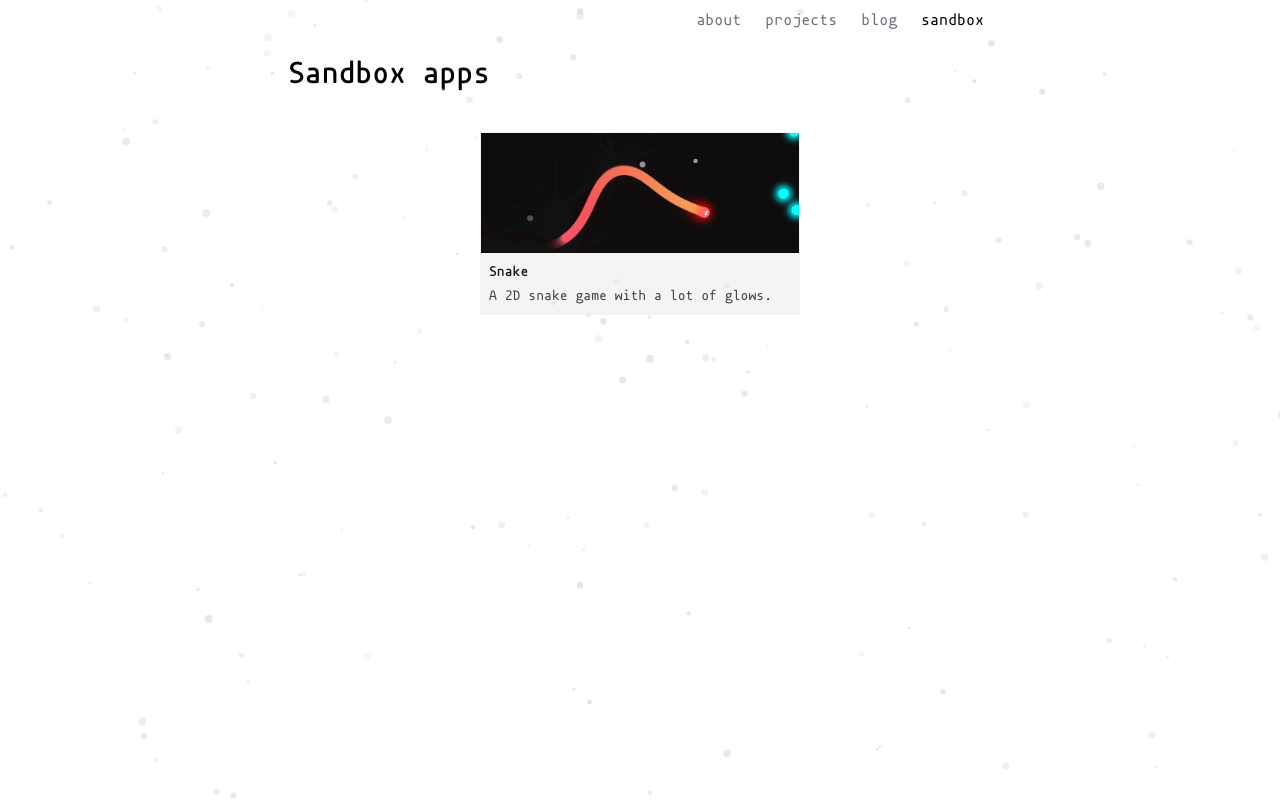
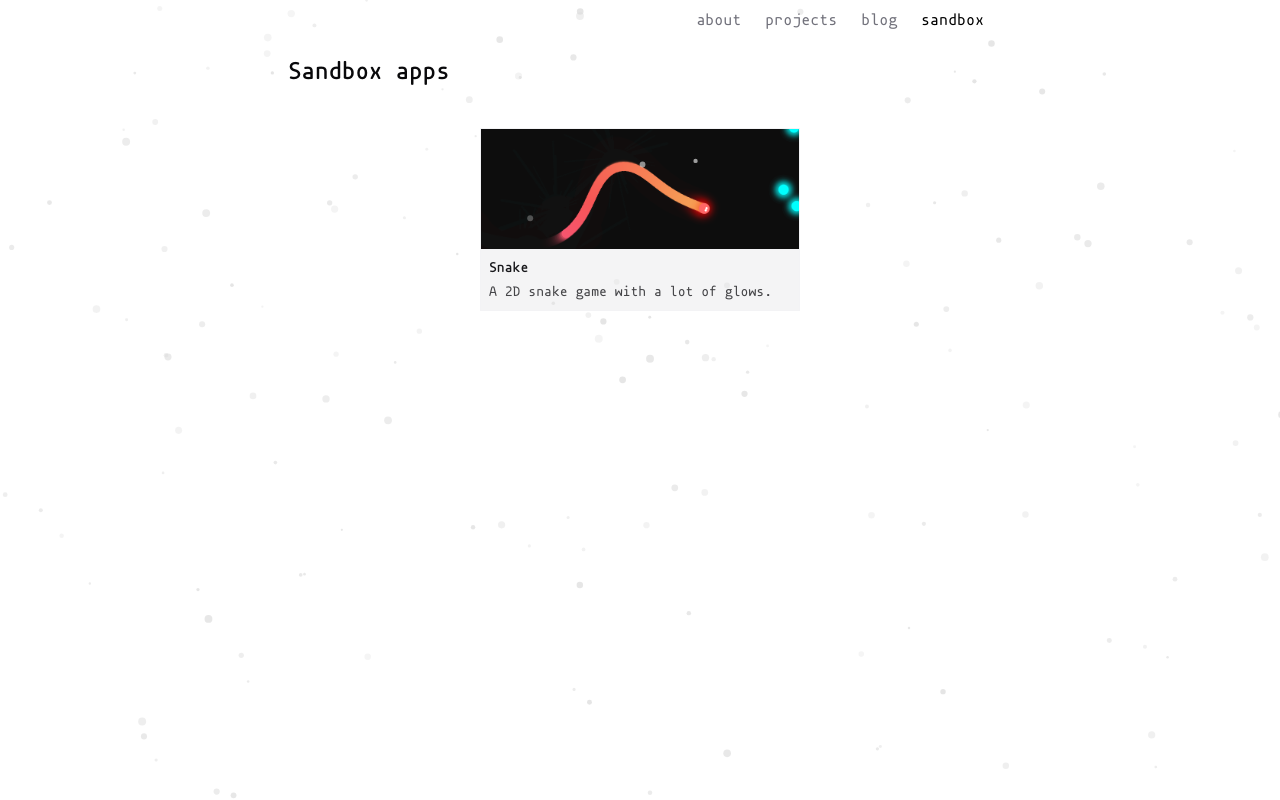
Before and after one commit to kotleni/kotleni.github.io, a Next.js app: page /sandbox in a window 1280 px wide. Built offline with nearby package versions, Linux system fonts and the light colour scheme.

Commit message:
chore: standartize titles on all pages

```diff
--- a/src/app/blog/page.tsx
+++ b/src/app/blog/page.tsx
@@ -1,3 +1,4 @@
+import {Title} from '@/components/blog/title';
 import Link from 'next/link';
 
 interface Post {
@@ -18,7 +19,7 @@ const posts: Post[] = [
 export default function Blog() {
     return (
         <div className="flex flex-col gap-4 pt-4">
-            <h2 className="text-3xl font-bold">Blog posts</h2>
+            <Title text="Blog posts" />
             {posts.map((post, index) => {
                 return (
                     <div key={index}>
--- a/src/app/sandbox/page.tsx
+++ b/src/app/sandbox/page.tsx
@@ -4,6 +4,7 @@ import {usePathname} from 'next/navigation';
 import Link from 'next/link';
 import Image, {StaticImageData} from 'next/image';
 import SnakeGameScreenshot from '@/app/sandbox/snakegame/screenshot1.png';
+import {Title} from '@/components/blog/title';
 
 interface SandboxApp {
     name: string;
@@ -28,7 +29,7 @@ export default function SandboxPage() {
 
     return (
         <div className="flex flex-col pt-4 gap-4">
-            <h2 className="text-3xl font-bold">Sandbox apps</h2>
+            <Title text="Sandbox apps" />
             <div className="flex flex-wrap justify-center gap-4 sm:p-6">
                 {apps.map(app => (
                     <Link
```
